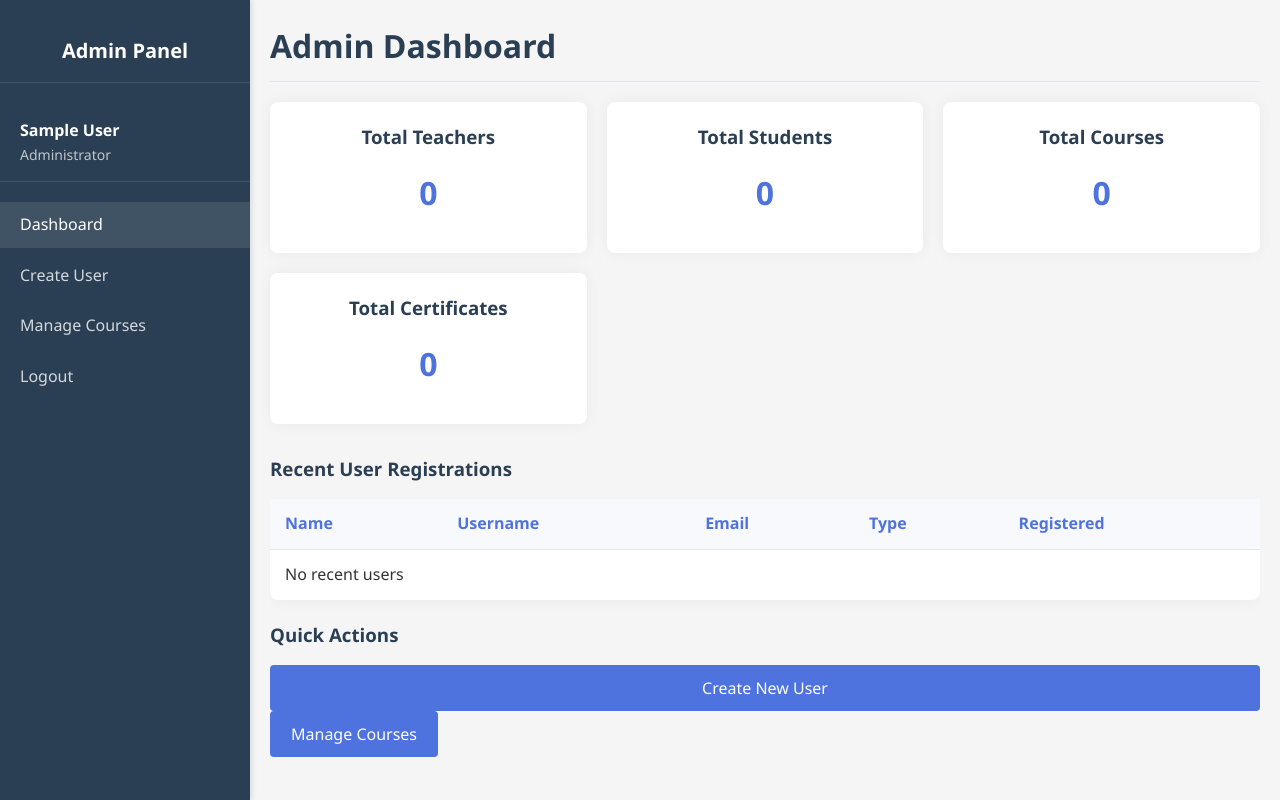
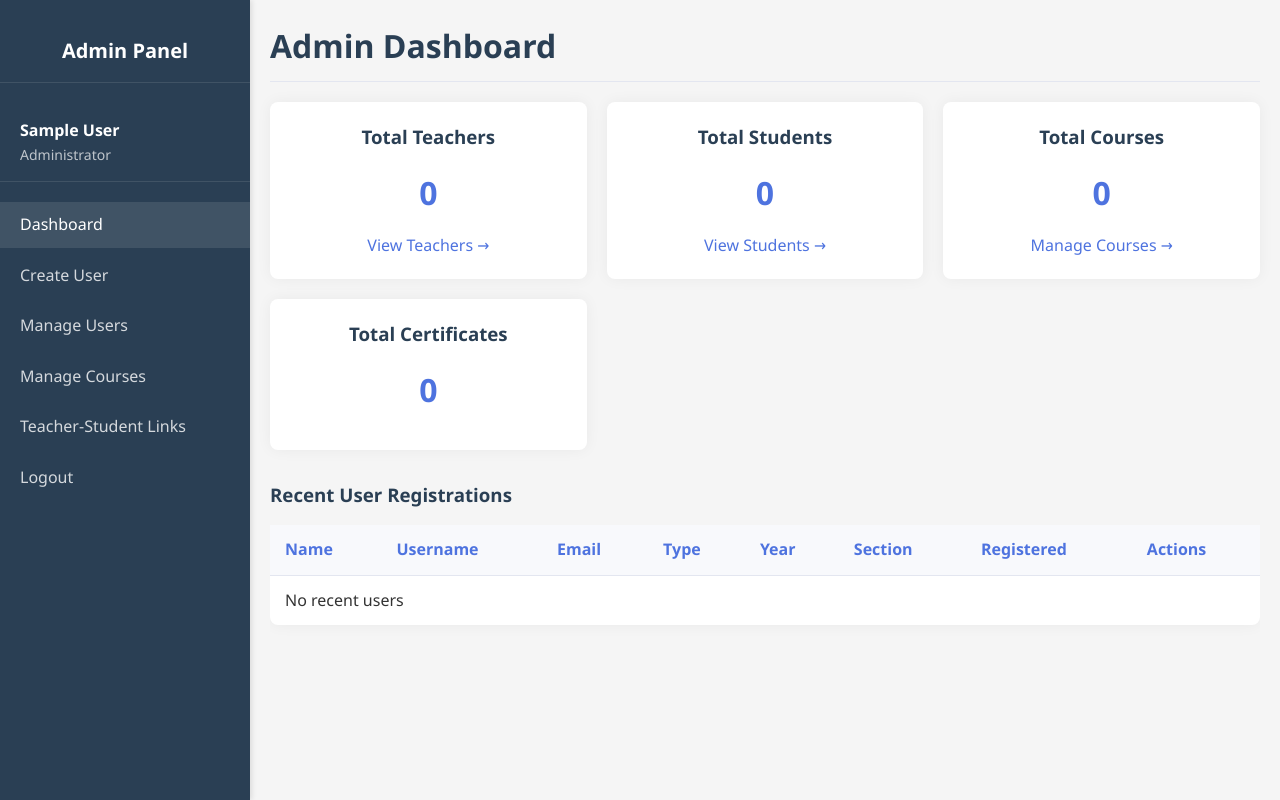
Before and after one commit to imgsh1613/CertCatalyst, a Flask app: page /admin/dashboard in a window 1280 px wide. Run offline with Flask 3, Linux system fonts and the light colour scheme; the visitor is signed in with stand-in values (Sample User, id 1); data that the repository does not hold is empty.

Commit message:
Update admin_dashboard.html

```diff
--- a/templates/admin_dashboard.html
+++ b/templates/admin_dashboard.html
@@ -3,7 +3,7 @@
 <head>
     <meta charset="UTF-8">
     <meta name="viewport" content="width=device-width, initial-scale=1.0">
-    <title>Admin Dashboard - Certification Tracker</title>
+    <title>Admin Dashboard</title>
     <link rel="stylesheet" href="{{ url_for('static', filename='css/style.css') }}">
     <script src="https://cdnjs.cloudflare.com/ajax/libs/Chart.js/3.9.1/chart.min.js"></script>
 </head>
@@ -18,7 +18,9 @@
             <ul class="nav-links">
                 <li class="active"><a href="{{ url_for('admin_dashboard') }}">Dashboard</a></li>
                 <li><a href="{{ url_for('admin_create_user') }}">Create User</a></li>
+                <li><a href="{{ url_for('admin_users') }}">Manage Users</a></li>
                 <li><a href="{{ url_for('admin_courses') }}">Manage Courses</a></li>
+                <li><a href="{{ url_for('admin_teacher_students') }}">Teacher-Student Links</a></li>
                 <li><a href="{{ url_for('logout') }}">Logout</a></li>
             </ul>
         </nav>
@@ -39,14 +41,17 @@
                 <div class="stat-card">
                     <h3>Total Teachers</h3>
                     <div class="stat-value">{{ total_teachers }}</div>
+                    <a href="{{ url_for('admin_users') }}?type=teacher" class="stat-link">View Teachers →</a>
                 </div>
                 <div class="stat-card">
                     <h3>Total Students</h3>
                     <div class="stat-value">{{ total_students }}</div>
+                    <a href="{{ url_for('admin_users') }}?type=student" class="stat-link">View Students →</a>
                 </div>
                 <div class="stat-card">
                     <h3>Total Courses</h3>
                     <div class="stat-value">{{ total_courses }}</div>
+                    <a href="{{ url_for('admin_courses') }}" class="stat-link">Manage Courses →</a>
                 </div>
                 <div class="stat-card">
                     <h3>Total Certificates</h3>
@@ -64,7 +69,10 @@
                                 <th>Username</th>
                                 <th>Email</th>
                                 <th>Type</th>
+                                <th>Year</th>
+                                <th>Section</th>
                                 <th>Registered</th>
+                                <th>Actions</th>
                             </tr>
                         </thead>
                         <tbody>
@@ -78,11 +86,17 @@
                                         {{ user.user_type.title() }}
                                     </span>
                                 </td>
+                                <td>{{ user.academic_year or '-' }}</td>
+                                <td>{{ user.section or '-' }}</td>
                                 <td>{{ user.created_at.strftime('%Y-%m-%d') if user.created_at else 'N/A' }}</td>
+                                <td>
+                                    <a href="{{ url_for('admin_edit_user', user_id=user.user_id) }}"
+                                       class="btn btn-sm btn-secondary">Edit</a>
+                                </td>
                             </tr>
                             {% else %}
                             <tr>
-                                <td colspan="5">No recent users</td>
+                                <td colspan="8">No recent users</td>
                             </tr>
                             {% endfor %}
                         </tbody>
@@ -90,13 +104,6 @@
                 </div>
             </div>
 
-            <div class="quick-actions">
-                <h3>Quick Actions</h3>
-                <div class="action-buttons">
-                    <a href="{{ url_for('admin_create_user') }}" class="btn btn-primary">Create New User</a>
-                    <a href="{{ url_for('admin_courses') }}" class="btn btn-secondary">Manage Courses</a>
-                </div>
-            </div>
         </main>
     </div>
 </body>
```
